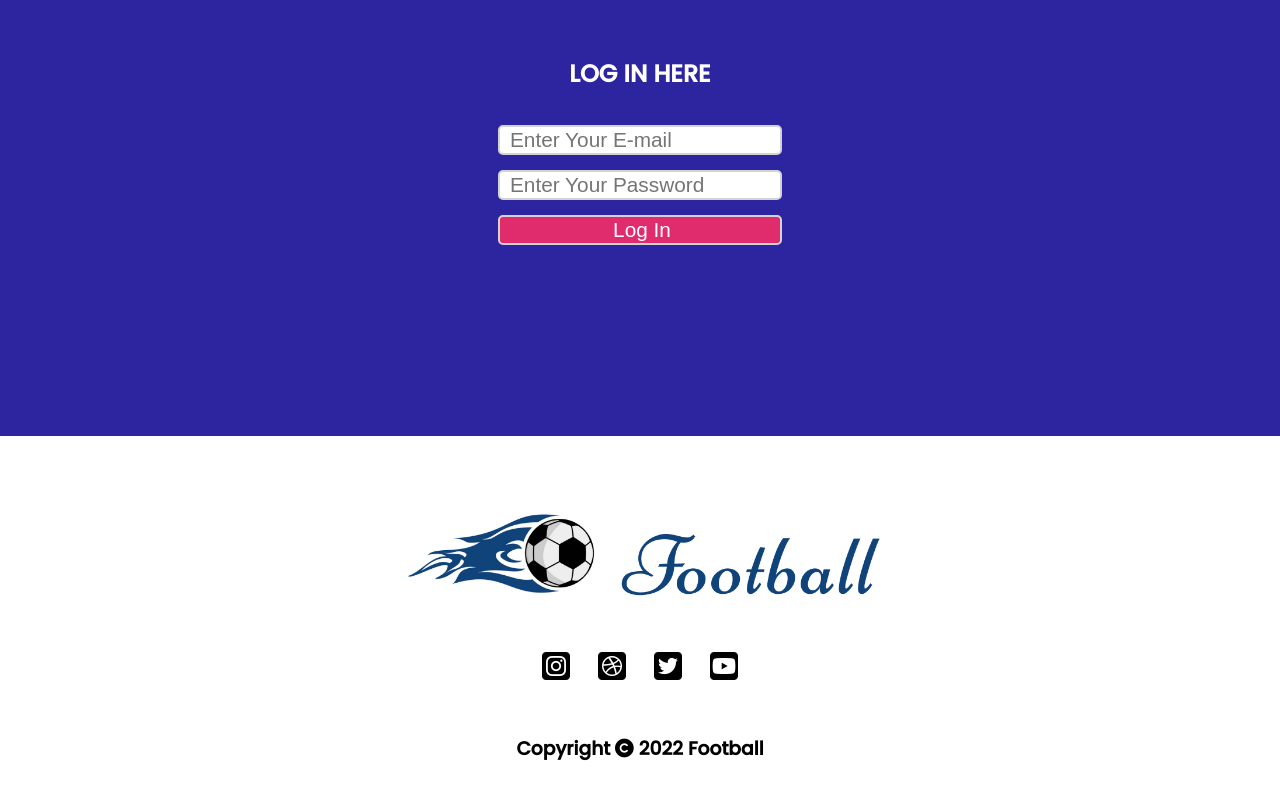
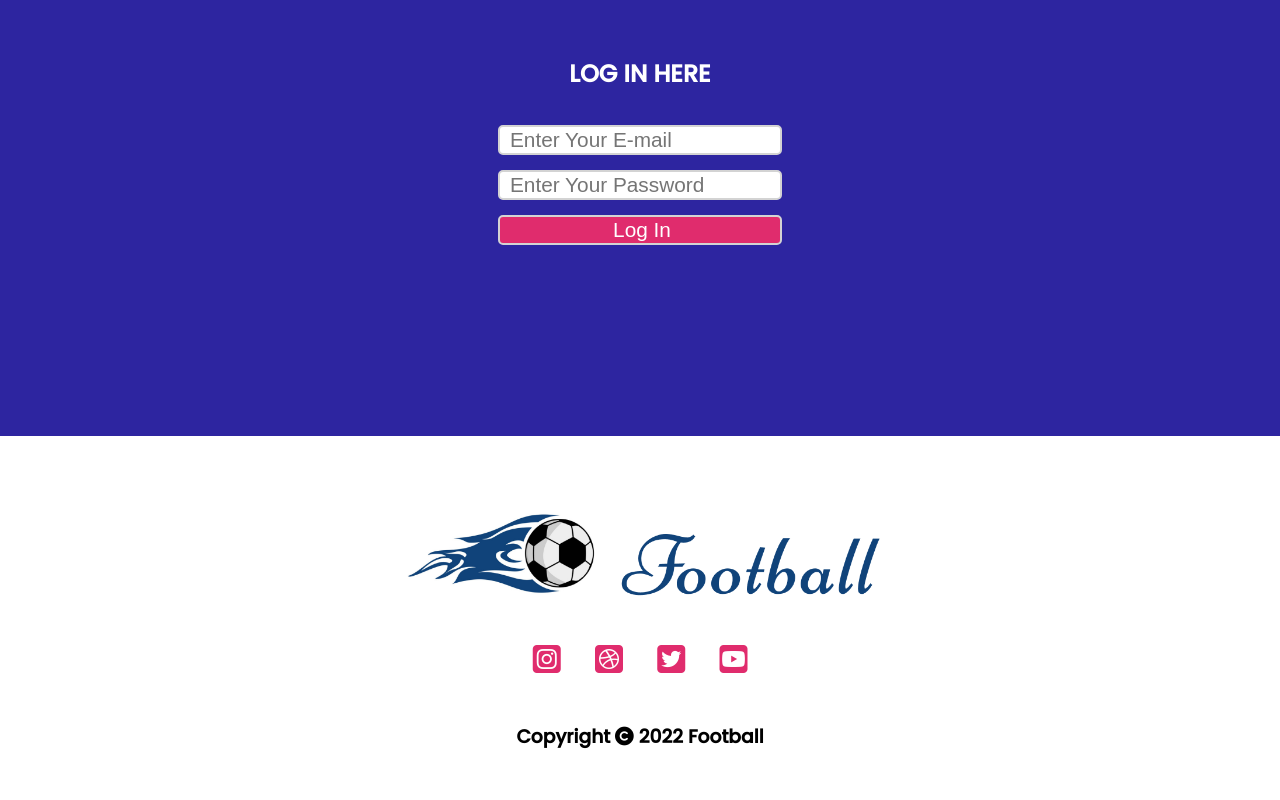
Before and after one commit to hisham-hossain/Copa-America, a plain HTML site: page index.html in a window 1280 px wide. Shown: the part 3418-4218 px from the top of the page. Drawn offline with Linux system fonts and the light colour scheme.

Commit message:
anchore-added

```diff
--- a/index.html
+++ b/index.html
@@ -198,7 +198,12 @@
 <footer>
     <div class="footer-materials container">
 <div class="icons">
-<h2><i class="fab fa-instagram-square"></i><i class="fab fa-dribbble-square"></i><i class="fab fa-twitter-square"> </i><i class="fab fa-youtube-square"></i>
+<h2>
+    <a  target="blank" href="https://www.instagram.com/copaamerica/"><i class="fab fa-instagram-square"></i></a>
+    <a target="blank" href="https://dribbble.com/tags/copa_america"><i class="fab fa-dribbble-square"></i></a>
+    <a target="blank" href="https://twitter.com/search?q=%23COPAAMERICA"><i class="fab fa-twitter-square"> </i></a>
+    <a target="blank" href="youtube.com/channel/UCcDhPsZnQKMn_4DfDBuYg1Q"><i class="fab fa-youtube-square"></i></a>
+
 </h2>
 </div>
 <div class="copyright"><h3>Copyright <i class="fas fa-copyright"></i> 2022 Football </h3></div>
--- a/style.css
+++ b/style.css
@@ -148,6 +148,7 @@ second-section-style
 .login-input button:hover{
     background-color:#a3003c ;
     transition: background-color 1s;
+    cursor: pointer;
 }
 
 .logo-section{
@@ -171,10 +172,12 @@ footer{
 .logo img{
     width: 100%;
 }
-.icons h2 i {font-size: 32px;
+.icons h2 a {font-size: 32px;
     padding: 14px;
     text-align: center;
+   color: #E02C6D;
 }
+
 
 
 /*---------------
```
